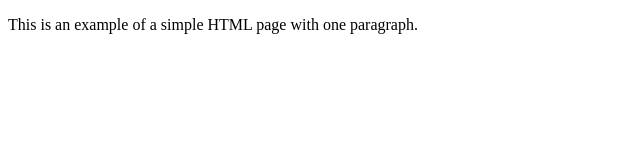
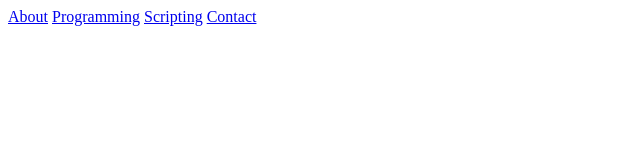
Before and after one commit to a-typical-sheep/a-typical-sheep.github.io, a plain HTML site: page portfolio/index.html in a window 1280 px wide. Shown: the whole page, without its empty margins (0-640 px from the left). Drawn offline with Linux system fonts and the light colour scheme.

Commit message:
Update index.html

```diff
--- a/portfolio/index.html
+++ b/portfolio/index.html
@@ -1,9 +1,29 @@
 <!DOCTYPE html>
 <html>
-    <head>
-        <title>Example</title>
-    </head>
-    <body>
-        <p>This is an example of a simple HTML page with one paragraph.</p>
-    </body>
+  <head>
+    <link rel="icon" href="favicon.ico" type="image/x-icon"/>
+    <link rel="stylesheet" type="text/css" href="styles.css">
+    <title>My Portfolio</title>
+  </head>
+  <body>
+    <nav>
+      <a href="#about">About</a>
+      <a href="#programming">Programming</a>
+      <a href="#scripting">Scripting</a>
+      <a href="#contact">Contact</a>
+    </nav>
+    <section id="about" class="section">
+      <!-- Content for the About section here -->
+    </section>
+    <section id="programming" class="section">
+      <!-- Content for the Programming section here -->
+    </section>
+    <section id="scripting" class="section">
+      <!-- Content for the Scripting section here -->
+    </section>
+    <section id="contact" class="section">
+      <!-- Content for the Contact section here -->
+    </section>
+    <script src="script.js"></script>
+  </body>
 </html>
```
